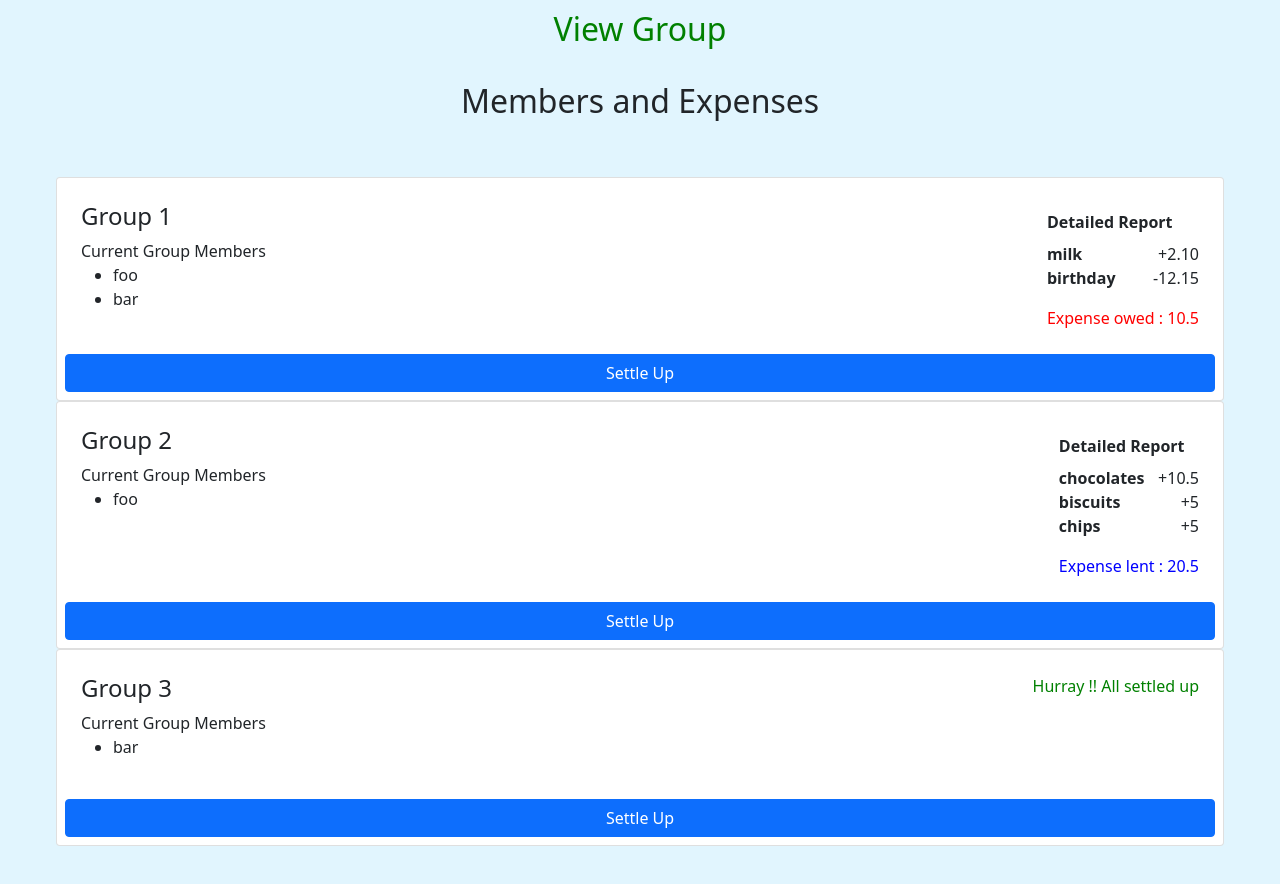
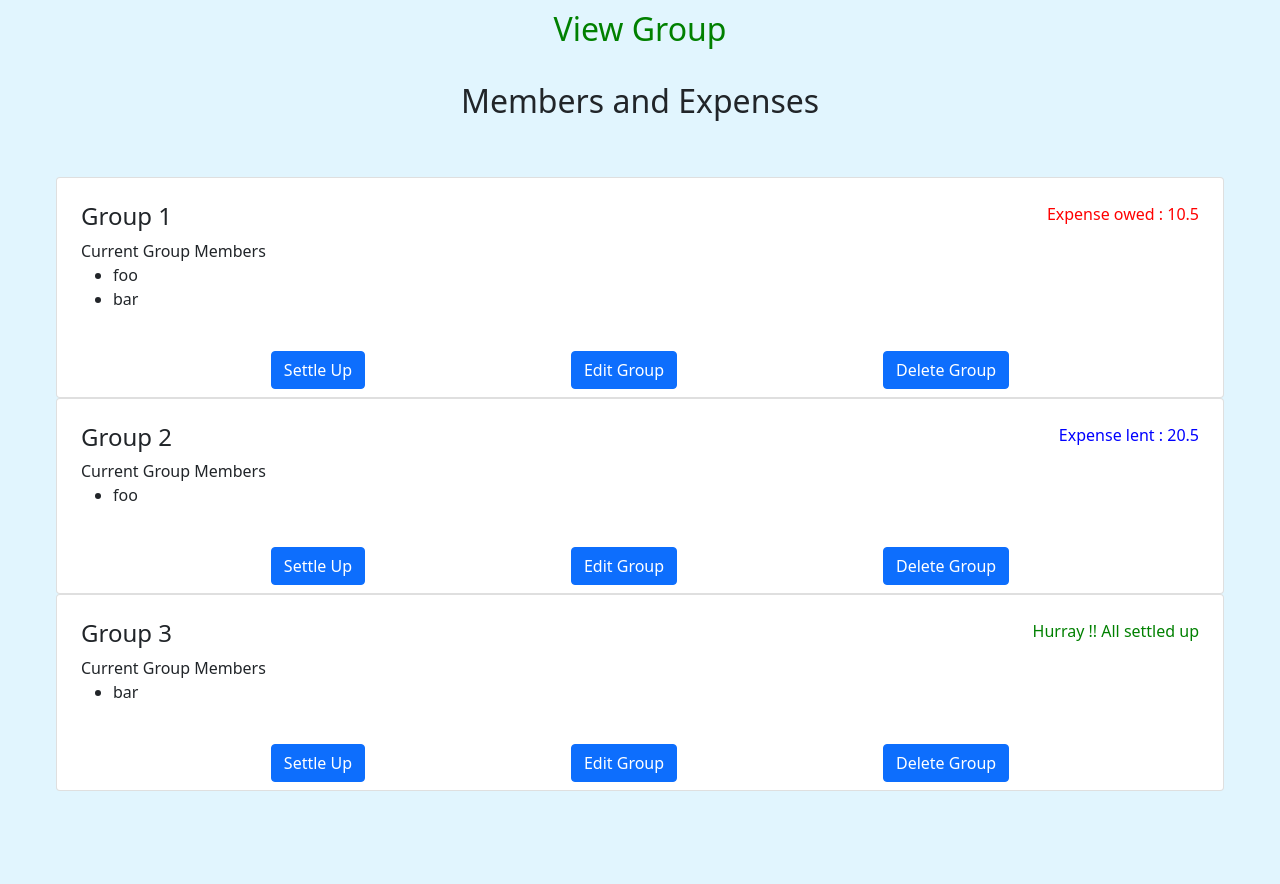
Before and after one commit to BennyDanielT/Expense-Tracker, a React (Create React App) app in the folder frontend/: page /view-group/1 in a window 1280 px wide. Shown: the top 884 px of the page. After the commit the page ends 839 px from the top, so only its background shows below. Built offline with nearby package versions, Linux system fonts and the light colour scheme.

Commit message:
added delete group

```diff
--- a/frontend/src/components/group/DeleteGroup.jsx
+++ b/frontend/src/components/group/DeleteGroup.jsx
@@ -1,6 +1,114 @@
+import {useHistory, useLocation} from "react-router-dom";
+import {Heading} from "./Heading";
+import "./group.css";
+import {Button, Card} from "react-bootstrap";
+import Swal from "sweetalert2";
+import {routes} from "../../constants";
+
 function DeleteGroup() {
+    const location = useLocation();
+
+    const values = location.state;
+
+    let expenses;
+    if (values.expenses.owed) {
+        expenses = <div>Total Expenses owed : <b>{values.expenses.owed}</b></div>
+    } else if (values.expenses.lent) {
+        expenses = <div>Total Expenses lent : <b>{values.expenses.lent}</b></div>
+    } else {
+        expenses = <div>Hurray !! No expenses</div>
+    }
+
+    const history = useHistory();
+
+    const deleteGroup = () => {
+        Swal.fire({
+            title: `Are you sure want to delete ${values.name}?`,
+            text: "You won't be able to revert!",
+            icon: 'warning',
+            showCancelButton: true,
+            confirmButtonColor: '#d33',
+            cancelButtonColor: '#3085d6',
+            confirmButtonText: 'Delete'
+        }).then((result) => {
+            if (result.isConfirmed) {
+                Swal.fire(
+                    'Deleted!',
+                    'Your group has been deleted.',
+                    'success'
+                ).then(() => {
+                    history.push(routes.group.path);
+                })
+            }
+        })
+    }
+
     return (
-        <div>View Group</div>
+        <div className="delete-group p-4">
+            <Heading>Delete Group</Heading>
+            <div className="mt-4 mb-4">You are about to delete the group <b>{values.name} </b>
+                with the following details
+            </div>
+            <Card className="p-2 mb-4">
+                <div>
+                    <div>The group has the following members. If you delete the group all the group members will be
+                        automatically removed.
+                    </div>
+
+                    <ul>
+                        {values.members.map((member) => {
+                            return (
+                                <li key={member}>
+                                    <b>{member}</b>
+                                </li>
+                            )
+                        })}
+                    </ul>
+                </div>
+            </Card>
+
+            <Card className="p-2 mb-4">
+                <div>
+                    <div className="mb-2">The group expenses are as following. If you delete the group all the expenses
+                        will
+                        be
+                        deleted.
+                    </div>
+                    <div>{expenses}</div>
+                </div>
+            </Card>
+
+
+            <Card className="p-2">
+                <div>
+                    <div>Detailed Report of Expenses</div>
+                    {values.expenses?.details.map((expense, index) => {
+                        const key = <span><b>{Object.keys(expense)[0]}</b></span>
+                        let value;
+                        if (Object.values(expense)[0].lent) {
+                            value = <span>+{Object.values(expense)[0].lent}</span>
+                        } else {
+                            value = <span>-{Object.values(expense)[0].owed}</span>
+                        }
+
+                        return (
+                            <div key={index} className="d-flex justify-content-between">
+                                <div style={{marginRight: "10px !important"}}>
+                                    {key}
+                                </div>
+                                <div>
+                                    {value}
+                                </div>
+                            </div>
+                        )
+                    })}
+                </div>
+            </Card>
+
+            <Button variant="danger" className="mt-4" onClick={deleteGroup}>
+                Delete {values.name}
+            </Button>
+        </div>
     )
 }
 
--- /dev/null
+++ b/frontend/src/components/group/EditGroup.jsx
@@ -0,0 +1,13 @@
+import {useLocation} from "react-router-dom";
+
+function EditGroup() {
+    const location = useLocation();
+
+    console.log(location.state);
+
+    return (
+        <div>Edit Group</div>
+    )
+}
+
+export {EditGroup}
--- a/frontend/src/components/group/ModifyGroup.jsx
+++ /dev/null
@@ -1,7 +0,0 @@
-function ModifyGroup() {
-    return (
-        <div>View Group</div>
-    )
-}
-
-export {ModifyGroup}
--- a/frontend/src/components/group/ViewGroup.jsx
+++ b/frontend/src/components/group/ViewGroup.jsx
@@ -1,6 +1,8 @@
 import "./group.css";
 import {Heading} from "./Heading";
 import {Button, Card} from "react-bootstrap";
+import {useHistory} from "react-router-dom";
+import {routes} from "../../constants";
 
 function ViewGroup() {
 
@@ -60,6 +62,17 @@ function ViewGroup() {
         ]
     };
 
+    const history = useHistory();
+
+    const editGroup = (currentGroup) => {
+        history.push({pathname: routes.editGroup.path, state: currentGroup});
+    };
+
+    const deleteGroup = (currentGroup) => {
+        history.push({pathname: routes.deleteGroup.path, state: currentGroup});
+    };
+
+
     return (
         <div className="view-group">
             <Heading>View Group</Heading>
@@ -83,35 +96,35 @@ function ViewGroup() {
                                     </div>
                                 </div>
                                 <div>
-                                    {!result.expenses.owed && !result.expenses.lent ? "" :
-                                        <div>
-                                            <div className="mt-2 mb-2">
-                                                <b>Detailed Report</b>
-                                            </div>
-                                            <div className="mb-3">
-                                                {result.expenses?.details?.map((ele, index) => {
-                                                    const key = <span><b>{Object.keys(ele)[0]}</b></span>
-                                                    let value;
-                                                    if (Object.values(ele)[0].lent) {
-                                                        value = <span>+{Object.values(ele)[0].lent}</span>
-                                                    } else {
-                                                        value = <span>-{Object.values(ele)[0].owed}</span>
-                                                    }
+                                    {/*{!result.expenses.owed && !result.expenses.lent ? "" :*/}
+                                    {/*    <div>*/}
+                                    {/*        <div className="mt-2 mb-2">*/}
+                                    {/*            <b>Detailed Report</b>*/}
+                                    {/*        </div>*/}
+                                    {/*        <div className="mb-3">*/}
+                                    {/*            {result.expenses?.details?.map((ele, index) => {*/}
+                                    {/*                const key = <span><b>{Object.keys(ele)[0]}</b></span>*/}
+                                    {/*                let value;*/}
+                                    {/*                if (Object.values(ele)[0].lent) {*/}
+                                    {/*                    value = <span>+{Object.values(ele)[0].lent}</span>*/}
+                                    {/*                } else {*/}
+                                    {/*                    value = <span>-{Object.values(ele)[0].owed}</span>*/}
+                                    {/*                }*/}
 
-                                                    return (
-                                                        <div key={index} className="d-flex justify-content-between">
-                                                            <div style={{marginRight: "10px !important"}}>
-                                                                {key}
-                                                            </div>
-                                                            <div>
-                                                                {value}
-                                                            </div>
-                                                        </div>
-                                                    )
-                                                })}
-                                            </div>
-                                        </div>
-                                    }
+                                    {/*                return (*/}
+                                    {/*                    <div key={index} className="d-flex justify-content-between">*/}
+                                    {/*                        <div style={{marginRight: "10px !important"}}>*/}
+                                    {/*                            {key}*/}
+                                    {/*                        </div>*/}
+                                    {/*                        <div>*/}
+                                    {/*                            {value}*/}
+                                    {/*                        </div>*/}
+                                    {/*                    </div>*/}
+                                    {/*                )*/}
+                                    {/*            })}*/}
+                                    {/*        </div>*/}
+                                    {/*    </div>*/}
+                                    {/*}*/}
                                     <div>{!result.expenses.owed && !result.expenses.lent ?
                                         <div className="settled-up">{"Hurray !! All settled up"}</div> :
                                         result.expenses.owed ?
@@ -120,10 +133,17 @@ function ViewGroup() {
                                                 className="lent">{"Expense lent : " + result.expenses.lent}</div>}</div>
                                 </div>
                             </div>
-
-                            <Button className="mt-2">
-                                Settle Up
-                            </Button>
+                            <div className="d-flex justify-content-evenly">
+                                <Button className="mt-2">
+                                    Settle Up
+                                </Button>
+                                <Button className="mt-2" onClick={() => editGroup(result)}>
+                                    Edit Group
+                                </Button>
+                                <Button className="mt-2" onClick={() => deleteGroup(result)}>
+                                    Delete Group
+                                </Button>
+                            </div>
                         </Card>
                     )
                 })}
--- a/frontend/src/components/routing/index.js
+++ b/frontend/src/components/routing/index.js
@@ -5,7 +5,7 @@ import {CreateGroup} from "../group/CreateGroup";
 import RemindersGrid from "../PaymentReminders/RemindersGrid";
 import CreateReminder from "../PaymentReminders/CreateReminder";
 import {ViewGroup} from "../group/ViewGroup";
-import {ModifyGroup} from "../group/ModifyGroup";
+import {EditGroup} from "../group/EditGroup";
 import {DeleteGroup} from "../group/DeleteGroup";
 
 function Routing() {
@@ -24,8 +24,8 @@ function Routing() {
                 <Route exact path={routes.viewGroup.path}>
                     <ViewGroup/>
                 </Route>
-                <Route exact path={routes.modifyGroup.path}>
-                    <ModifyGroup/>
+                <Route exact path={routes.editGroup.path}>
+                    <EditGroup/>
                 </Route>
                 <Route exact path={routes.deleteGroup.path}>
                     <DeleteGroup/>
--- a/frontend/src/constants.js
+++ b/frontend/src/constants.js
@@ -15,7 +15,7 @@ export const routes = {
         path: "/view-group/:id",
         isAuthenticated: true,
     },
-    modifyGroup: {
+    editGroup: {
         path: "/edit-group/:id",
         isAuthenticated: true,
     },
```
